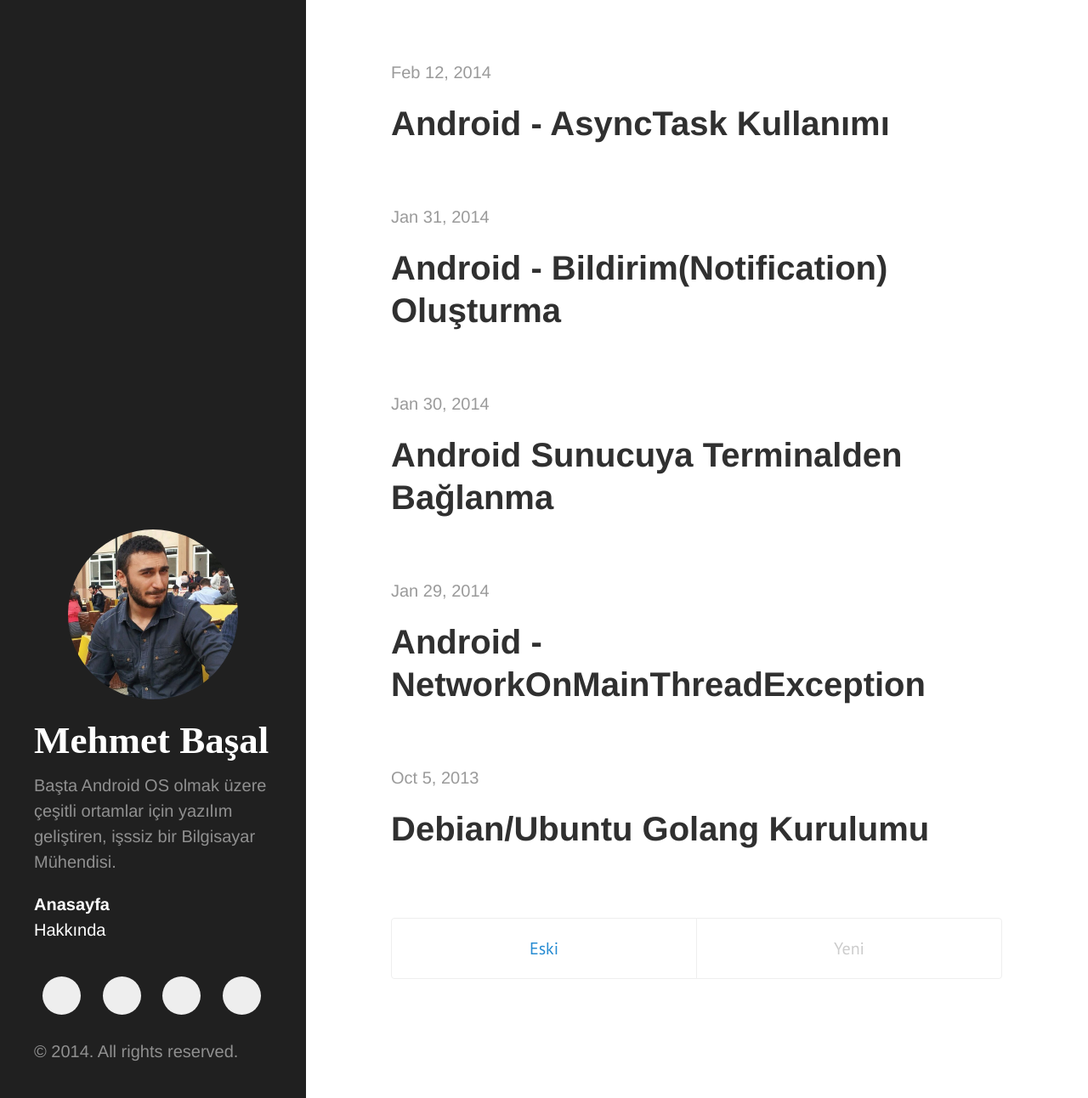
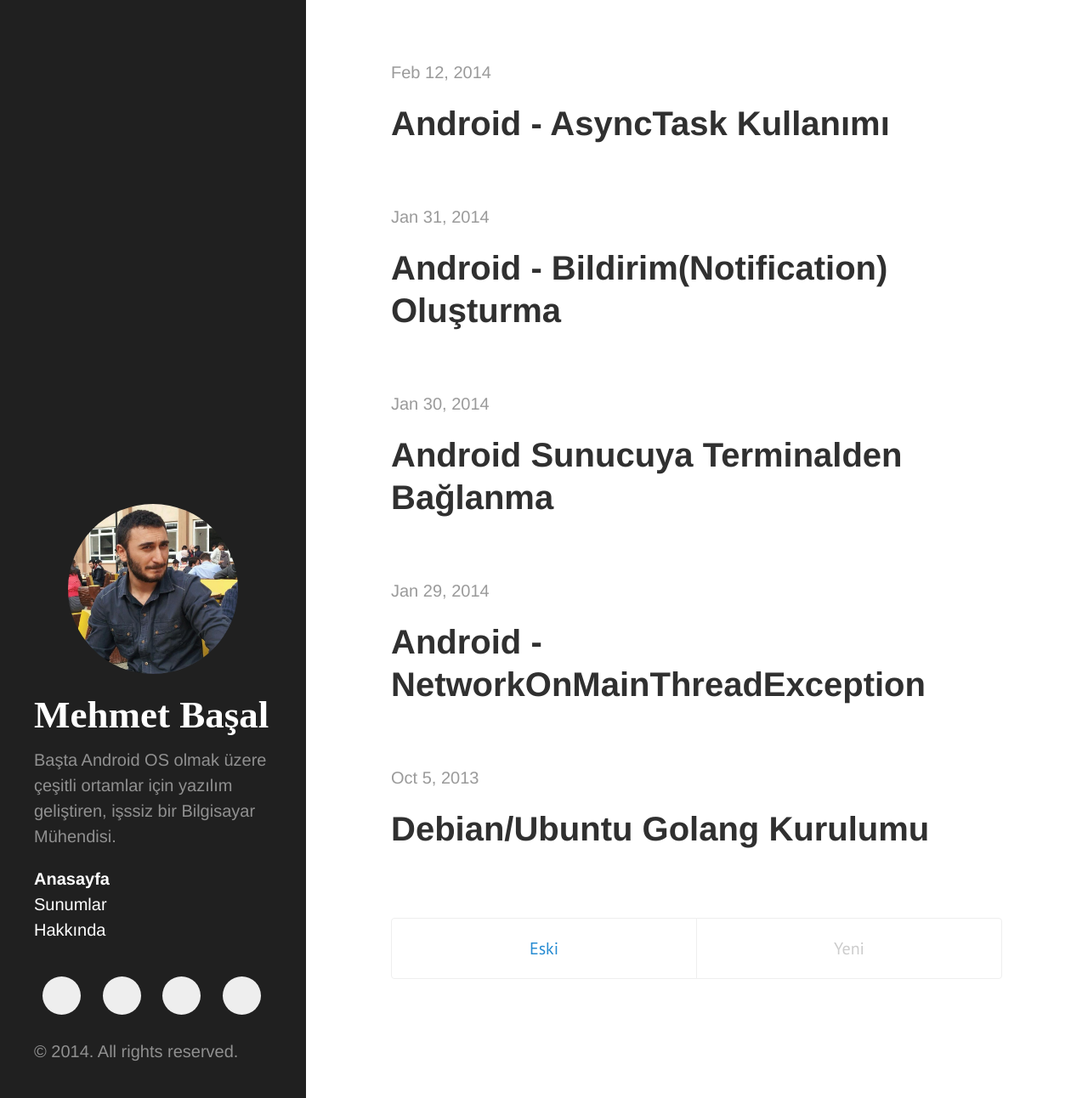
Before and after one commit to pasali/orig.blog, a Jekyll site: the page built from index.html, in a window 1280 px wide and 1292 px high. Shown: the whole window at 85% size. Built offline with Jekyll 4.4.1, drawn with Linux system fonts in a browser that asks for light colours; some web fonts are replaced; Markdown is read by kramdown in place of the engine named in the settings; the list of posts is cut into pages by our own code.

Commit message:
Sunumlar linki

```diff
--- a/_includes/sidebar.html
+++ b/_includes/sidebar.html
@@ -21,7 +21,7 @@
     <nav class="sidebar-nav">
       <a class="sidebar-nav-item{% if page.url == site.baseurl %} active
 	{% endif%}" href="{{ site.baseurl }}">Anasayfa</a>
-
+      <a href="http://mhmtbsl.net/fo">Sunumlar</a>
       {% comment %}
         The code below dynamically generates a sidebar nav of pages with
         `layout: page` in the front-matter. See readme for usage.
```
Also changed, not shown: 18 other files.
